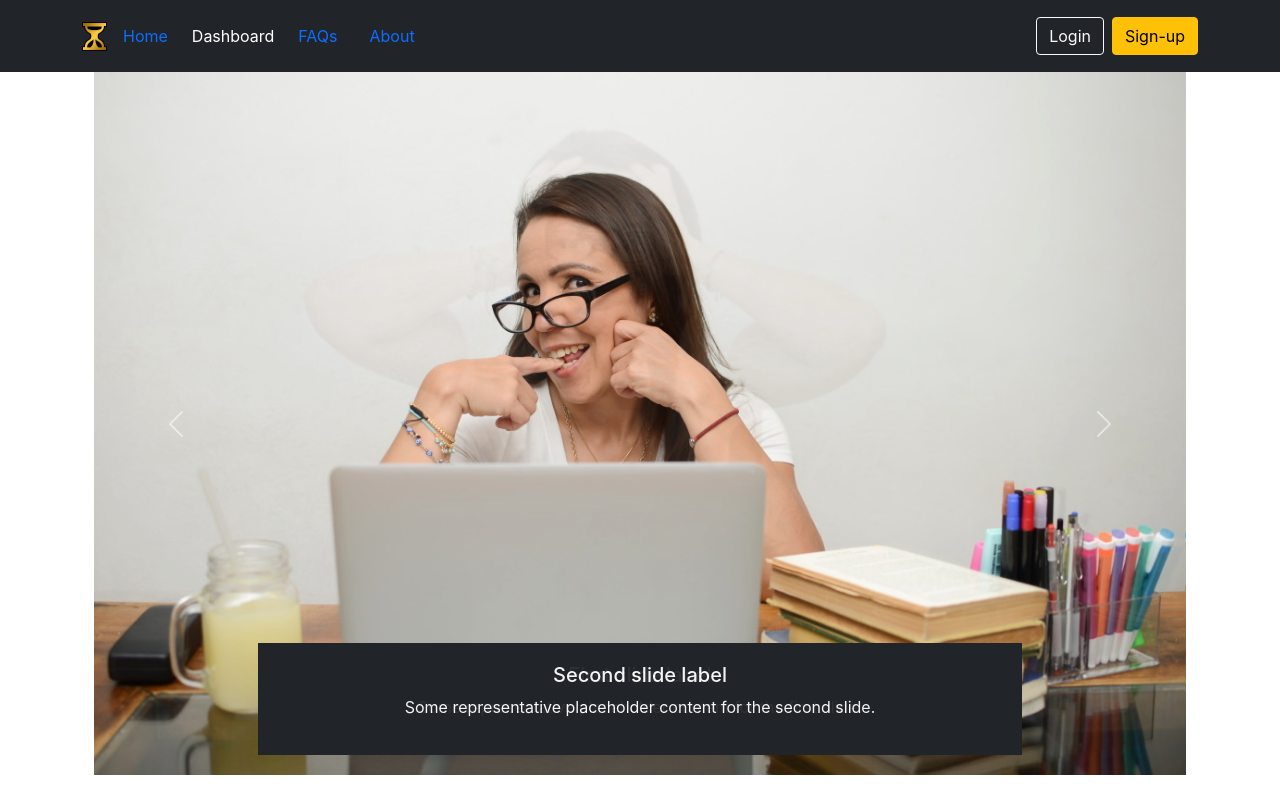
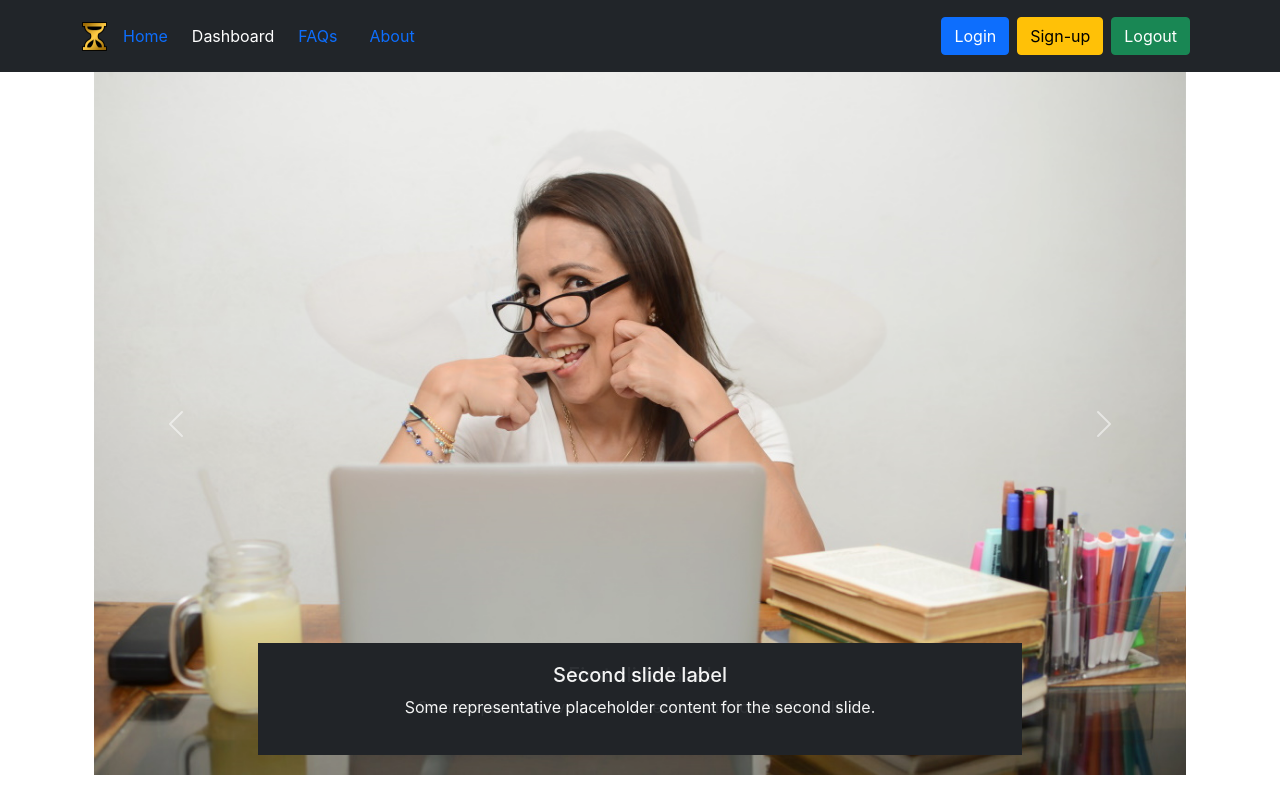
Before and after one commit to ERion42/ResumeChronomancy, a React (Create React App) app in the folder client/: page / in a window 1280 px wide. Built offline with nearby package versions, Linux system fonts and the light colour scheme.

Commit message:
Added Logout button, connected login and signup buttons

```diff
--- a/client/src/components/navBar/index.js
+++ b/client/src/components/navBar/index.js
@@ -40,10 +40,29 @@ function NavBar({ currentPage, handlePageChange }) {
 
                 </form>
 
+                {/* This button is to be hidden if the user is signed in */}
                 <div className="text-end">
-                <button type="button" className="btn btn-outline-light me-2">Login</button>
-                <button type="button" className="btn btn-warning">Sign-up</button>
+                <button type="button"
+                    onClick={() => handlePageChange('Login')}
+                    className="btn btn-primary me-2">
+                        Login
+                </button>
+
+                {/* This button is to be hidden if the user is signed in */}
+                <button type="button"
+                    onClick={() => handlePageChange('SignUpForm')}
+                    className="btn btn-warning me-2">
+                        Sign-up
+                    </button>
                 </div>
+
+                {/* This button is to be hidden if the user is not signed in */}
+                <button type="button"
+                    onClick={() => handlePageChange('')}
+                    className="btn btn-success me-2">
+                        Logout
+                    </button>
+
             </div>
             </div>
         </header>
```
